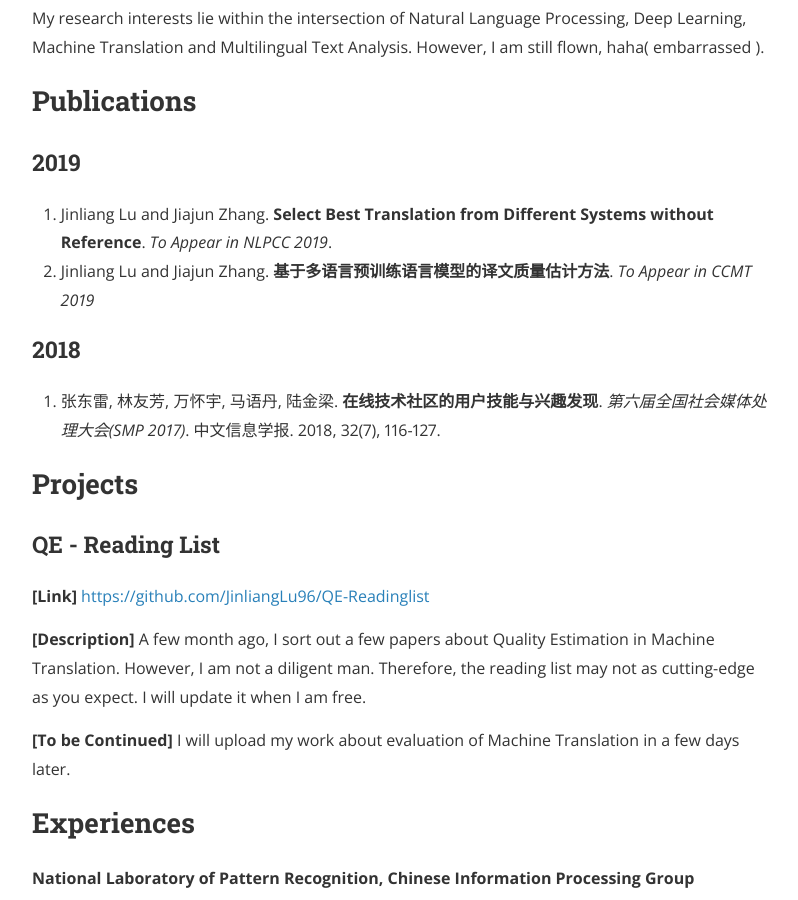
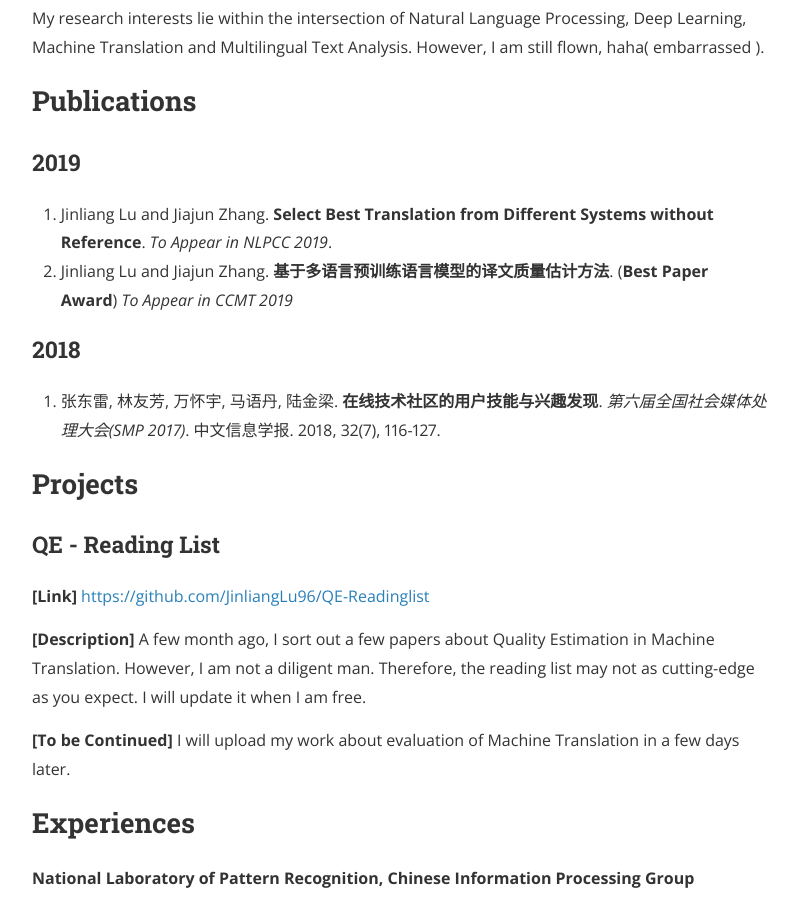
Before and after one commit to JinliangLu96/JinliangLu96.github.io, a Jekyll site: the page built from about.md, in a window 1280 px wide and 900 px high, scrolled down 989 px. Shown: the whole window, without its empty margins (240-1038 px from the left). Built offline with Jekyll 4.4.1, drawn with Linux system fonts in a browser that asks for light colours; nearby versions of some CDN libraries.

Commit message:
Update about.md

```diff
--- a/about.md
+++ b/about.md
@@ -18,7 +18,7 @@ My research interests lie within the intersection of Natural Language Processing
 ### 2019
 
 1. Jinliang Lu and Jiajun Zhang. **Select Best Translation from Different Systems without Reference**. *To Appear in NLPCC 2019*.
-2. Jinliang Lu and Jiajun Zhang. **基于多语言预训练语言模型的译文质量估计方法**. *To Appear in CCMT 2019*
+2. Jinliang Lu and Jiajun Zhang. **基于多语言预训练语言模型的译文质量估计方法**. (**Best Paper Award**) *To Appear in CCMT 2019*
 
 ### 2018
 1. 张东雷,  林友芳, 万怀宇, 马语丹, 陆金梁. **在线技术社区的用户技能与兴趣发现**. *第六届全国社会媒体处理大会(SMP 2017)*. 中文信息学报. 2018, 32(7), 116-127.
```
